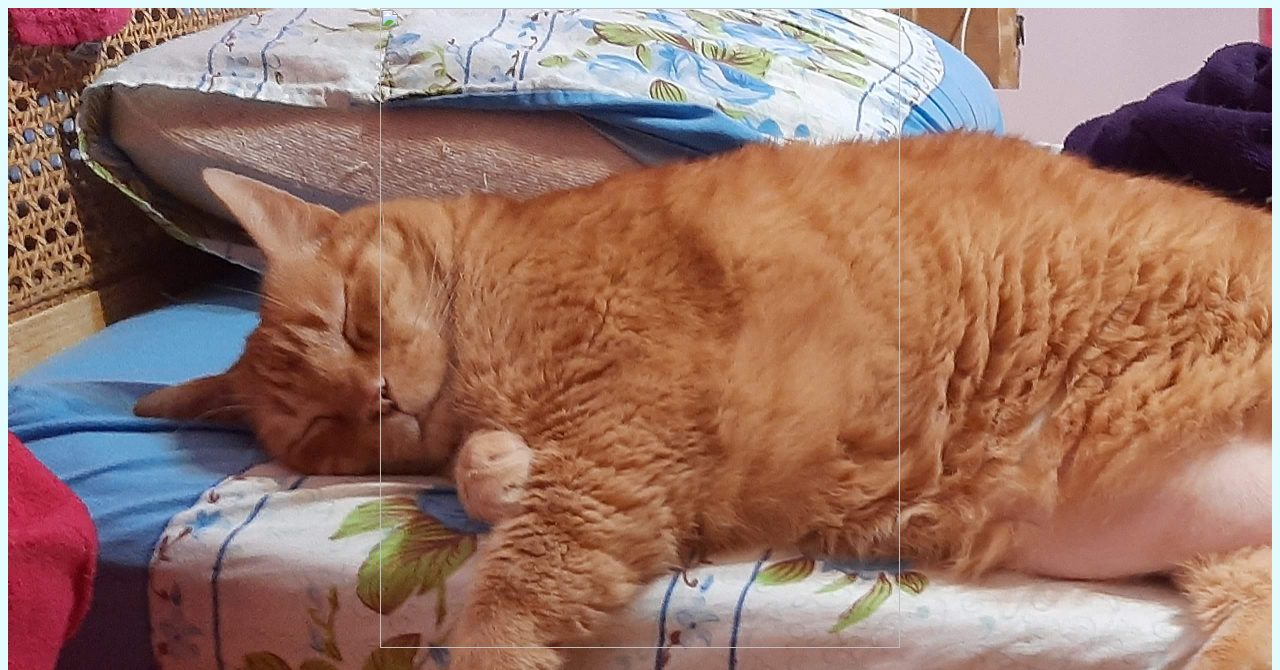
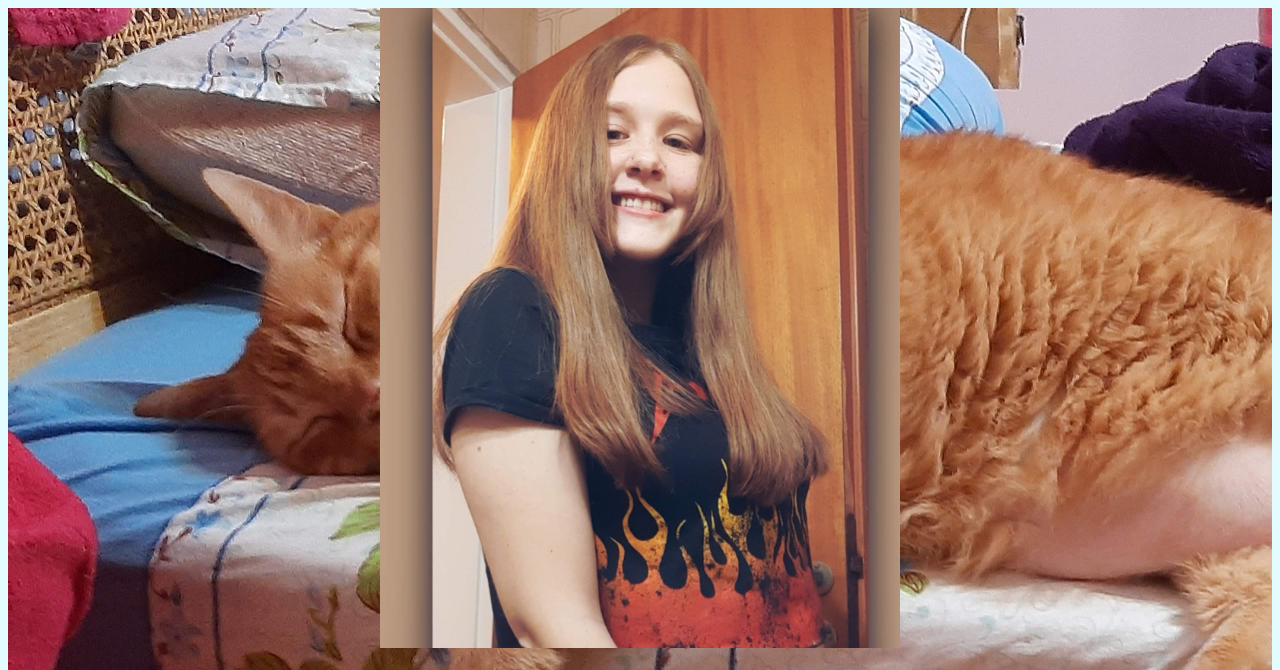
Before and after one commit to CamilaLegnoverde/Curriculum, a plain HTML site: page index.html in a window 1280 px wide. Shown: the top 670 px of the page. Drawn offline with Linux system fonts and the light colour scheme.

Commit message:
agrego detalles

```diff
--- a/index.html
+++ b/index.html
@@ -15,7 +15,7 @@
 <body>
     <heather>
         <div class="image">
-        <div><img  width="520" height="640" src="/Root/Img/PicsArt_09-15-09.29.31.jpg"></div>
+        <div><img  width="520" height="640" src="/Img/PicsArt_09-15-09.29.31.jpg"></div>
         <h1 class="title">Curriculum vitae Camila Legnoverde</h1>
         </div>
     </heather>
```
Also changed, not shown: sobre_mi.html (+1 -1 lines).
